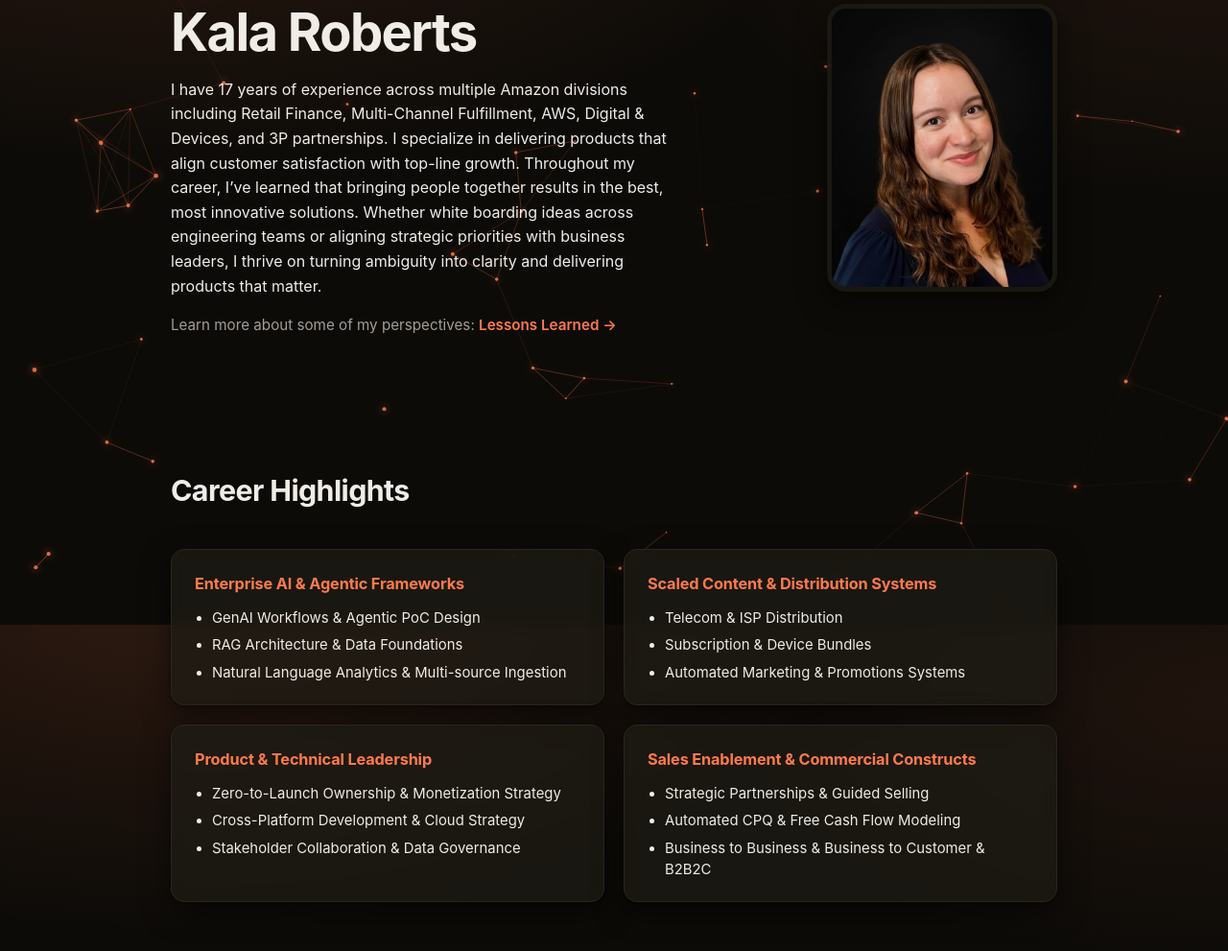
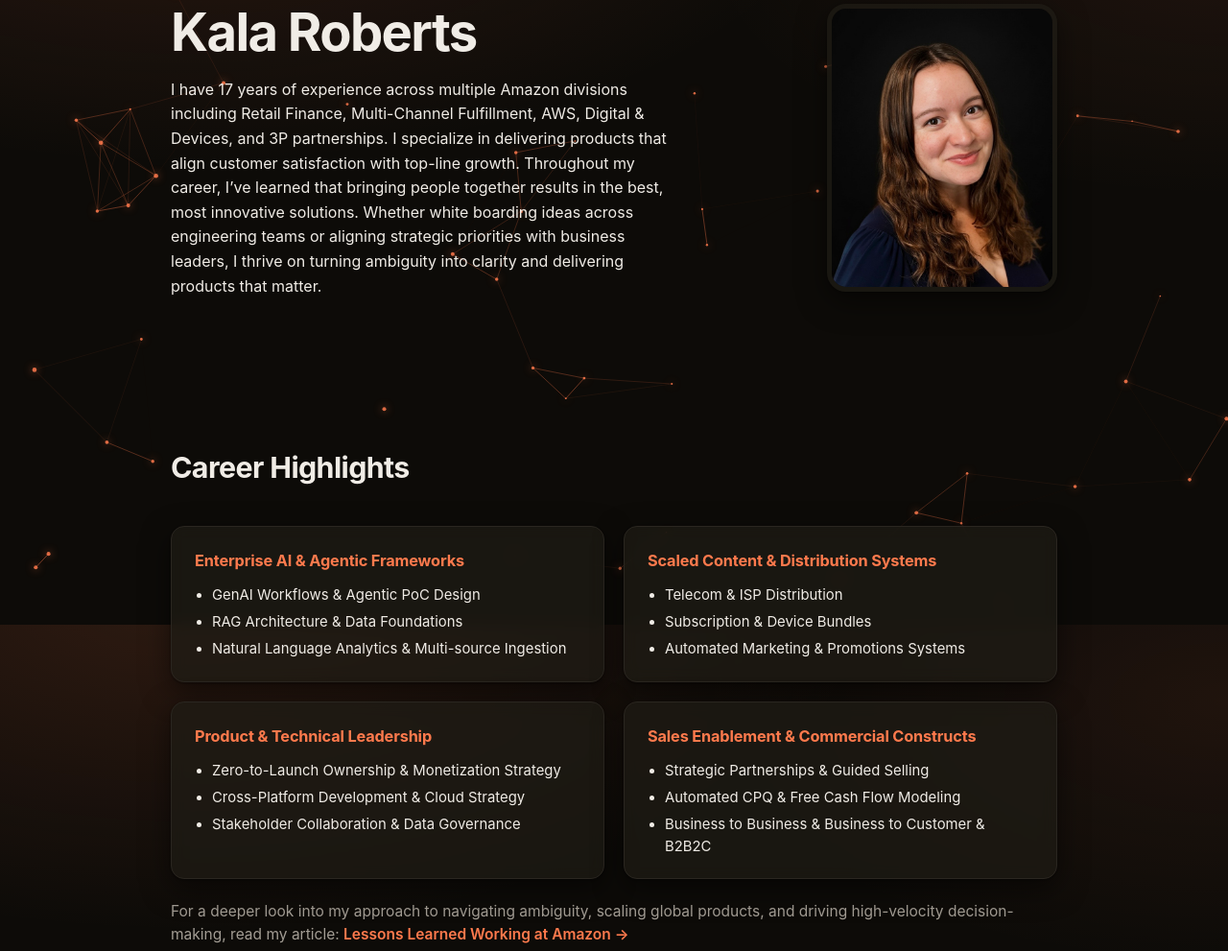
Before and after one commit to KalaRoberts/kalaroberts.github.io, a plain HTML site: page index.html in a window 1280 px wide. Shown: the part 149-1140 px from the top of the page at 96% size. Drawn offline with Linux system fonts and the light colour scheme.

Commit message:
Minor edits
Minor tweaks to make site easier to scan and locate my article within the career highlights section

```diff
--- a/index.html
+++ b/index.html
@@ -212,13 +212,6 @@
       color: var(--fg);
       margin: 0 0 16px;
     }
-    .hero-text .hero-article {
-      font-size: 0.95rem;
-      color: var(--muted);
-      margin: 0;
-    }
-    .hero-text .hero-article a { color: var(--accent); font-weight: 600; text-decoration: none; }
-    .hero-text .hero-article a:hover { text-decoration: underline; }
     @media (max-width: 720px) {
       .hero-text p { margin-left: auto; margin-right: auto; }
     }
@@ -584,6 +577,15 @@
       color: var(--fg);
     }
     .expertise-card li:last-child { margin-bottom: 0; }
+    .highlights-reflection {
+      margin: 22px 0 0;
+      font-size: 0.97rem;
+      line-height: 1.55;
+      color: var(--muted);
+    }
+    .highlights-reflection strong { color: var(--accent); }
+    .highlights-reflection a { color: var(--accent); font-weight: 600; text-decoration: none; }
+    .highlights-reflection a:hover { text-decoration: underline; }
 
     /* Recommendations */
     .recs {
@@ -725,10 +727,6 @@ footer {
           business leaders, I thrive on turning ambiguity into clarity and
           delivering products that matter.
         </p>
-        <p class="hero-article">
-          Learn more about some of my perspectives:
-          <a href="https://www.linkedin.com/pulse/lessons-learned-working-amazon-14-years-kala-roberts/" target="_blank" rel="noopener">Lessons Learned →</a>
-        </p>
       </div>
       <img class="hero-photo" src="kala-headshot.jpg" alt="Kala Roberts" />
     </header>
@@ -773,6 +771,10 @@ footer {
           </ul>
         </div>
       </div>
+      <p class="highlights-reflection">
+        For a deeper look into my approach to navigating ambiguity, scaling global products, and driving high-velocity decision-making, read my article:
+        <a href="https://www.linkedin.com/pulse/lessons-learned-working-amazon-14-years-kala-roberts/" target="_blank" rel="noopener">Lessons Learned Working at Amazon &rarr;</a>
+      </p>
     </section>
 
     <!-- Experience -->
@@ -901,7 +903,7 @@ footer {
           <a href="kala-highlights.mp4">Download the video</a> instead.
         </video>
       </div>
-      <p class="caption">Some highlights of publicly released projects I’ve worked on.</p>
+      <p class="caption">Highlight reel of publicly released projects I’ve worked on.</p>
     </section>
 
     <!-- Recommendations -->
```
Also changed, not shown: 1 other file.
